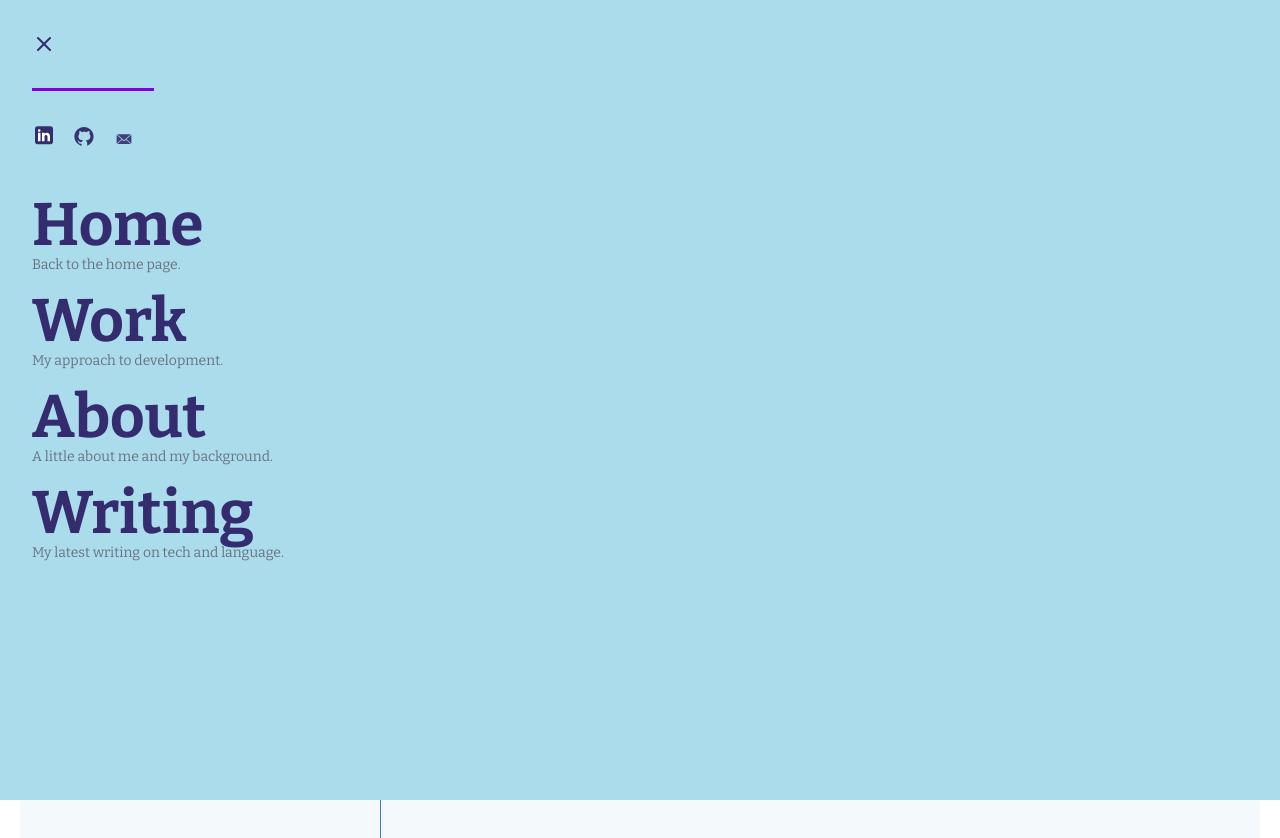
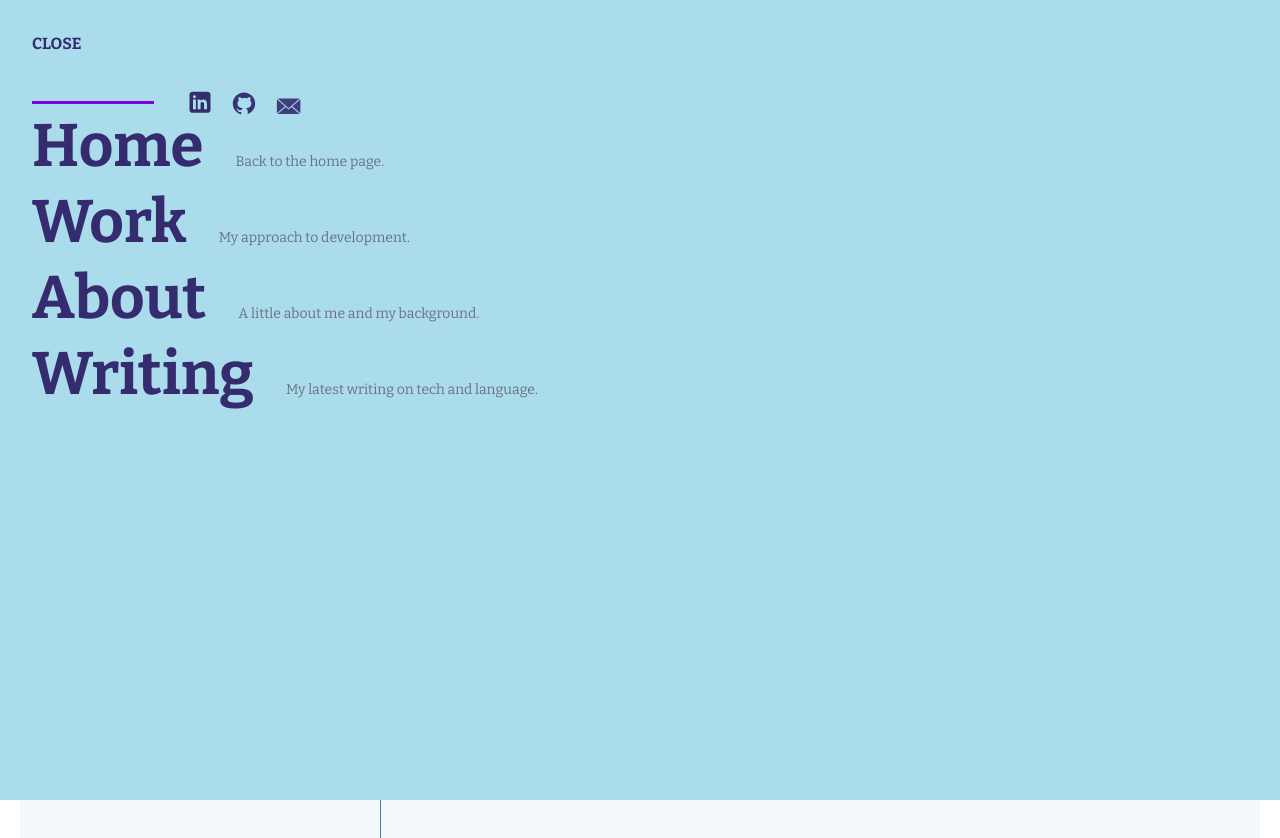
Before and after one commit to flobby41/Portfolio, a Next.js app: page / in a window 1280 px wide. Both pictures are taken after a click on the button "MENU". Shown: the top 838 px of the page. Built offline with nearby package versions, Linux system fonts and the light colour scheme.

Commit message:
fix: update Navbar close button and social icons for improved accessibility and layout

```diff
--- a/src/components/layout/Navbar.tsx
+++ b/src/components/layout/Navbar.tsx
@@ -143,12 +143,11 @@ const Navbar = () => {
                       className="text-dark-blue"
                       onClick={() => setIsMenuOpen(false)}
                     >
-                      <span className="sr-only">Close menu</span>
-                      <svg width="24" height="24" viewBox="0 0 24 24" fill="none">
-                        <path d="M18 6L6 18M6 6L18 18" stroke="currentColor" strokeWidth="2" strokeLinecap="round" strokeLinejoin="round" />
-                      </svg>
+                       <span className="font-bold">CLOSE</span>
+
                     </button>
                   </motion.div>
+                  <div className="flex items-center gap-8">
 
                   {/* Bande horizontale */}
                   <motion.div
@@ -165,12 +164,12 @@ const Navbar = () => {
                         ease: [0.76, 0, 0.24, 1],
                       },
                     }}
-                    className="relative h-[3px] bg-[#7f00e0] mt-8 mb-8"
+                    className="relative h-[3px] bg-[#7f00e0]"
                   />
 
                   {/* Social Icons */}
                   <motion.div
-                    className="flex space-x-4 mb-12"
+                    className="flex space-x-4"
                     variants={{
                       animate: {
                         transition: {
@@ -184,31 +183,41 @@ const Navbar = () => {
                       <motion.a
                         key={social.icon}
                         href={social.href}
-                        className="text-[#342c6e] hover:text-[#f5f5f5] transition-colors"
+                        className="group text-[#342c6e] hover:text-[#f5f5f5] transition-colors"
                         variants={itemVariants}
                       >
                         <span className="sr-only">{social.label}</span>
                         {social.icon === 'linkedIn' && (
-                          <svg xmlns="http://www.w3.org/2000/svg" width="24" height="24" viewBox="0 0 48 48">
+                          <svg xmlns="http://www.w3.org/2000/svg" width="28" height="28" viewBox="0 0 48 48">
                             <path fill="currentColor" d="M42,37c0,2.762-2.238,5-5,5H11c-2.761,0-5-2.238-5-5V11c0-2.762,2.239-5,5-5h26c2.762,0,5,2.238,5,5V37z"/>
-                            <path fill="#FFF" d="M12 19H17V36H12zM14.485 17h-.028C12.965 17 12 15.888 12 14.499 12 13.08 12.995 12 14.514 12c1.521 0 2.458 1.08 2.486 2.499C17 15.887 16.035 17 14.485 17zM36 36h-5v-9.099c0-2.198-1.225-3.698-3.192-3.698-1.501 0-2.313 1.012-2.707 1.99C24.957 25.543 25 26.511 25 27v9h-5V19h5v2.616C25.721 20.5 26.85 19 29.738 19c3.578 0 6.261 2.25 6.261 7.274L36 36 36 36z"/>
+                            <path fill="#aadcec" d="M12 19H17V36H12zM14.485 17h-.028C12.965 17 12 15.888 12 14.499 12 13.08 12.995 12 14.514 12c1.521 0 2.458 1.08 2.486 2.499C17 15.887 16.035 17 14.485 17zM36 36h-5v-9.099c0-2.198-1.225-3.698-3.192-3.698-1.501 0-2.313 1.012-2.707 1.99C24.957 25.543 25 26.511 25 27v9h-5V19h5v2.616C25.721 20.5 26.85 19 29.738 19c3.578 0 6.261 2.25 6.261 7.274L36 36 36 36z"/>
                           </svg>
                         )}
                         {social.icon === 'github' && (
-                          <svg xmlns="http://www.w3.org/2000/svg" width="24" height="24" viewBox="0 0 30 30">
+                          <svg xmlns="http://www.w3.org/2000/svg" width="28" height="28" viewBox="0 0 30 30">
                             <path fill="currentColor" d="M15,3C8.373,3,3,8.373,3,15c0,5.623,3.872,10.328,9.092,11.63C12.036,26.468,12,26.28,12,26.047v-2.051 c-0.487,0-1.303,0-1.508,0c-0.821,0-1.551-0.353-1.905-1.009c-0.393-0.729-0.461-1.844-1.435-2.526 c-0.289-0.227-0.069-0.486,0.264-0.451c0.615,0.174,1.125,0.596,1.605,1.222c0.478,0.627,0.703,0.769,1.596,0.769 c0.433,0,1.081-0.025,1.691-0.121c0.328-0.833,0.895-1.6,1.588-1.962c-3.996-0.411-5.903-2.399-5.903-5.098 c0-1.162,0.495-2.286,1.336-3.233C9.053,10.647,8.706,8.73,9.435,8c1.798,0,2.885,1.166,3.146,1.481C13.477,9.174,14.461,9,15.495,9 c1.036,0,2.024,0.174,2.922,0.483C18.675,9.17,19.763,8,21.565,8c0.732,0.731,0.381,2.656,0.102,3.594 c0.836,0.945,1.328,2.066,1.328,3.226c0,2.697-1.904,4.684-5.894,5.097C18.199,20.49,19,22.1,19,23.313v2.734 c0,0.104-0.023,0.179-0.035,0.268C23.641,24.676,27,20.236,27,15C27,8.373,21.627,3,15,3z"/>
                           </svg>
                         )}
                         {social.icon === 'mail' && (
-                          <svg width="24" height="24" viewBox="0 0 60 60" xmlns="http://www.w3.org/2000/svg">
-                            <g fill="currentColor" transform="translate(11.000000, 18.000000)">
-                              <path d="M19,15.4615385 L36.3076923,0.461538462 L1.69230769,0.461538462 L19,15.4615385 Z M14.3251765,13.8010536 L19,17.6382399 L23.6015813,13.8010536 L36.3076923,24.6923077 L1.69230769,24.6923077 L14.3251765,13.8010536 Z M0.538461538,23.5384615 L0.538461538,1.61538462 L13.2307692,12.5769231 L0.538461538,23.5384615 Z M37.4615385,23.5384615 L37.4615385,1.61538462 L24.7692308,12.5769231 L37.4615385,23.5384615 Z"/>
-                            </g>
-                          </svg>
+                          <svg
+                          xmlns="http://www.w3.org/2000/svg"
+                          width="28"
+                          height="28"
+                          viewBox="0 0 22 22"
+                        >
+                          <g
+                            fill="currentColor"
+                            transform="translate(2, 5) scale(0.5)"
+                          >
+                            <path d="M19,15.4615385 L36.3076923,0.461538462 L1.69230769,0.461538462 L19,15.4615385 Z M14.3251765,13.8010536 L19,17.6382399 L23.6015813,13.8010536 L36.3076923,24.6923077 L1.69230769,24.6923077 L14.3251765,13.8010536 Z M0.538461538,23.5384615 L0.538461538,1.61538462 L13.2307692,12.5769231 L0.538461538,23.5384615 Z M37.4615385,23.5384615 L37.4615385,1.61538462 L24.7692308,12.5769231 L37.4615385,23.5384615 Z"/>
+                          </g>
+                        </svg>
                         )}
                       </motion.a>
                     ))}
                   </motion.div>
+                  </div>
+
 
                   <motion.ul className="main-menu__links primary-links">
                     {[
@@ -219,7 +228,7 @@ const Navbar = () => {
                     ].map((link, index) => (
                       <motion.li
                         key={link.href}
-                        className="primary-links__item mb-4"
+                        className="primary-links__item mb-4 flex items-baseline gap-8"
                         variants={itemVariants}
                       >
                         <Link
```
